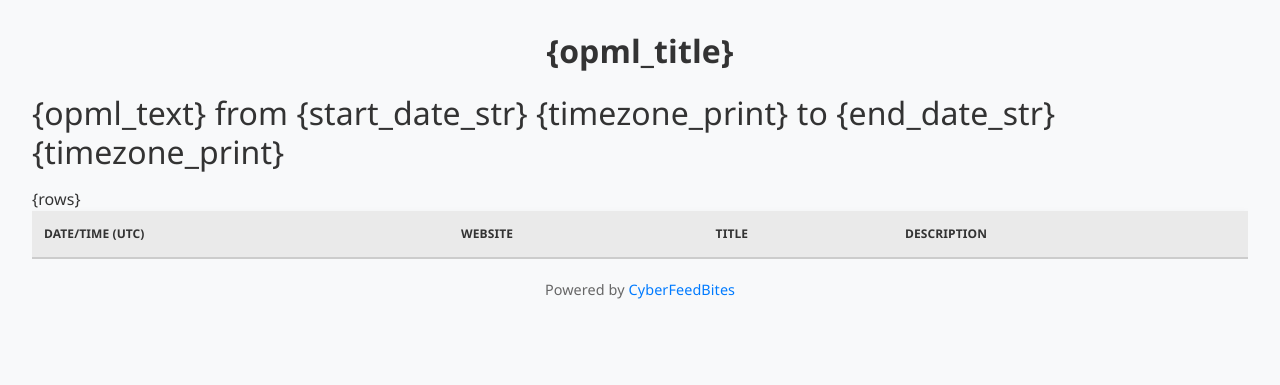
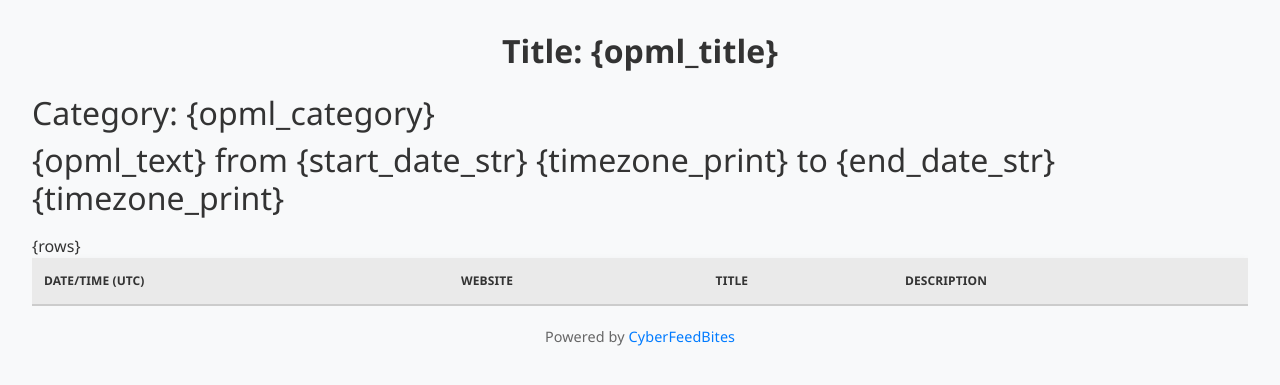
Before and after one commit to dsgandurra/cyberfeedbites, a Python web app: template data/templates/template.html in a window 1280 px wide. Shown: the top 385 px of the page. Run offline with Jinja, Linux system fonts and the light colour scheme; the template is opened without the code that fills it, so the values that code supplies are empty; some libraries are stand-ins or nearby versions.

Commit message:
Add category in csv and html output

```diff
--- a/data/templates/template.html
+++ b/data/templates/template.html
@@ -9,7 +9,8 @@
     <link rel="stylesheet" type="text/css" href="../templates/style.css">
 </head>
 <body>
-    <h1>{opml_title}</h1>
+    <h1>Title: {opml_title}</h1>
+    <h2>Category: {opml_category}</h2>
     <h2>{opml_text} from {start_date_str} {timezone_print} to {end_date_str} {timezone_print}</h2>
     <div class="table-wrapper">
         <table>
--- a/src/main.py
+++ b/src/main.py
@@ -271,6 +271,7 @@ def main():
             icon_map,
             opml_text,
             opml_title,
+            opml_category,
             include_images
         )
 
@@ -282,6 +283,7 @@ def main():
             end_date_string_print,
             opml_text,
             opml_title,
+            opml_category
         )
 
         if "json" in output_formats:
--- a/src/output_writer.py
+++ b/src/output_writer.py
@@ -56,7 +56,7 @@ def write_feed_to_json(posts, output_path, current_date, start_date, end_date, o
     except Exception as e:
         print(f"Error writing {output_path}: {e}")
 
-def write_feed_to_html(posts_to_print, outfilename, start_date_str, end_date_str, icon_map, opml_text, opml_title, include_images=True):
+def write_feed_to_html(posts_to_print, outfilename, start_date_str, end_date_str, icon_map, opml_text, opml_title, opml_category, include_images=True):
     """Writes all RSS feed entries to a HTML file."""
 
     sorted_posts = sorted(posts_to_print, key=lambda post: post[PUBLISHED_DATE_KEY], reverse=False)
@@ -90,7 +90,8 @@ def write_feed_to_html(posts_to_print, outfilename, start_date_str, end_date_str
             timezone_print=TIMEZONE_PRINT,
             rows="".join(table_rows),
             opml_text=opml_text,
-            opml_title=opml_title
+            opml_title=opml_title,
+            opml_category=opml_category
         )
     except Exception as e:
         print(f"Error loading or formatting template: {e}")
@@ -141,6 +142,7 @@ def write_feed_to_csv(posts_to_print, outfilename, start_date_str, end_date_str,
             writer.writerow([f"Time range: {start_date_str} to {end_date_str}"])
             writer.writerow([f"Report Title: {opml_title}"])
             writer.writerow([f"Report Description: {opml_text}"])
+            writer.writerow([f"Report Category: {opml_category}"])
 
             # Write the header for the CSV data
             writer.writerow([])  # Blank line before header
```
